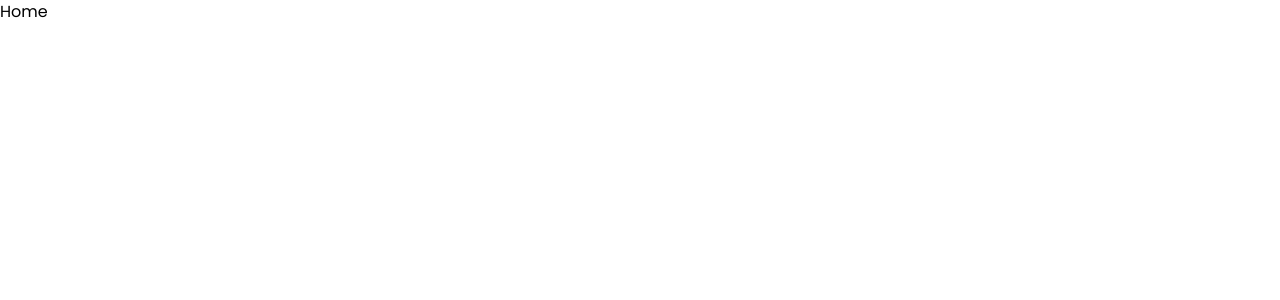
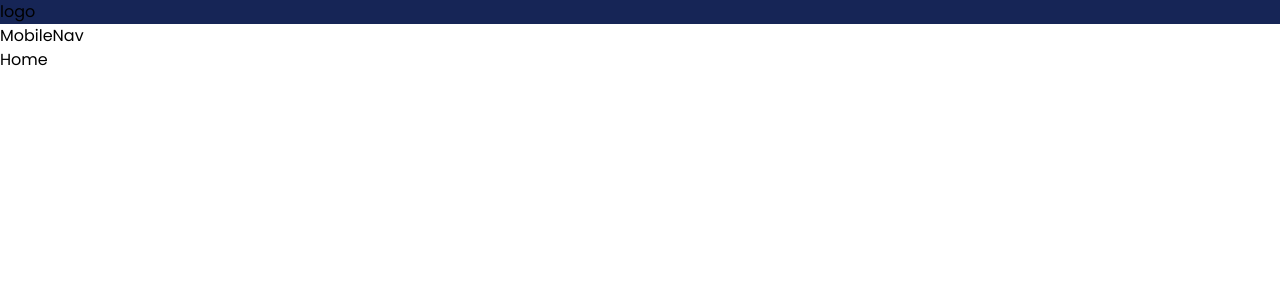
Before and after one commit to farhadhossain6996/travel, a Next.js app: page / in a window 1280 px wide. Shown: the top 300 px of the page. Built offline with nearby package versions, Linux system fonts and the light colour scheme.

Commit message:
it is a Second commit

```diff
--- a/app/components/Home/Navbar/Nav.tsx
+++ b/app/components/Home/Navbar/Nav.tsx
@@ -2,7 +2,18 @@ import React from 'react'
 
 function Nav() {
   return (
-    <div>Nav</div>
+    <div className='bg-blue-950 transition-all duration-300 h-[32]z-[100]'>
+      <div className="">
+        {/* Logo */}
+        <div className="">
+          logo
+        </div>
+        {/* NavLinks */}
+ <div className="">
+
+ </div>
+      </div>
+    </div>
   )
 }
 
--- /dev/null
+++ b/app/components/Home/Navbar/ResponsiveNav.tsx
@@ -0,0 +1,16 @@
+import React from 'react'
+import MobileNav from './MobileNav'
+import Nav from './Nav'
+
+function ResponsiveNav() {
+  return (
+    <div>
+<Nav/>
+<MobileNav/>
+
+
+    </div>
+  )
+}
+
+export default ResponsiveNav
--- a/app/layout.tsx
+++ b/app/layout.tsx
@@ -1,6 +1,7 @@
 import type { Metadata } from "next";
 import { Poppins } from 'next/font/google';
 import "./globals.css";
+import ResponsiveNav from "./components/Home/Navbar/ResponsiveNav";
 
 const font = Poppins({
   weight: ['100', '200', '300', '400', '500', '600', '700', '800', '900'],
@@ -20,9 +21,11 @@ export default function RootLayout({
   return (
     <html
       lang="en"
-      className={`${font.className} antialiased`}
+
     >
-      <body className="min-h-full flex flex-col">{children}</body>
+      <body className={`${font.className} antialiased`}>
+        <ResponsiveNav/>
+        {children}</body>
     </html>
   );
 }
--- /dev/null
+++ b/constant/constant.ts
@@ -0,0 +1,5 @@
+export const navLinks =[
+    id:1,
+    url:#,
+
+]
```
